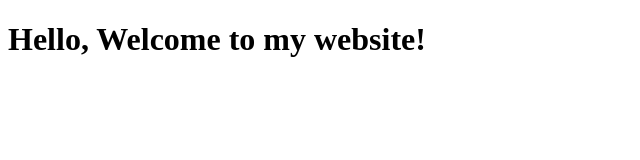
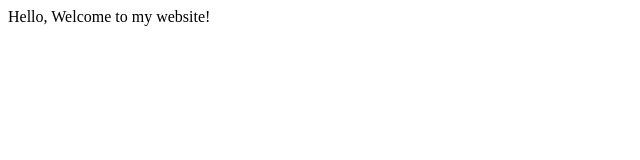
Before and after one commit to VINCENTcjf/VINCENTcjf.github.io, a plain HTML site: page hello.html in a window 1280 px wide. Shown: the whole page, without its empty margins (0-640 px from the left). Drawn offline with Linux system fonts and the light colour scheme.

Commit message:
remove heading

```diff
--- a/hello.html
+++ b/hello.html
@@ -3,6 +3,6 @@
         <title>hello</title>
     </head>
     <body>
-        <h1>Hello, Welcome to my website!</h1>
+        Hello, Welcome to my website!
     </body>
 </html>
```
